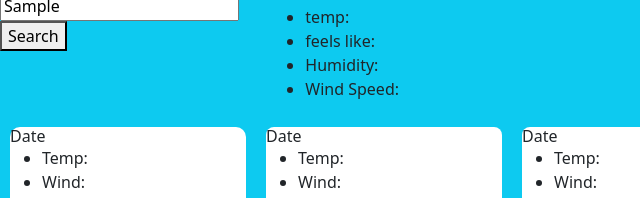
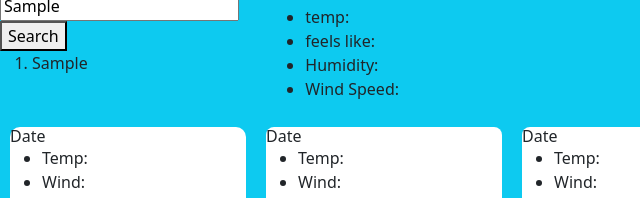
Before and after one commit to Guccierrez/WeatherDash, a plain HTML site: page index.html in a window 1280 px wide. Both pictures are taken after typing "Sample" into the empty fields and a click on the button "Search". Shown: the part 401-599 px from the top of the page, 0-640 px from the left. Drawn offline with nearby package versions, Linux system fonts and the light colour scheme; no server answers.

Commit message:
get the search history to show

```diff
--- a/index.html
+++ b/index.html
@@ -28,7 +28,12 @@
                         <label>Search for a City:</label>
                         <input id="searchInput" type="text"  placeholder="Lewisville">
                         <div>
-                <button type="button" id="searchButton">Search</button>
+                            <button class="searchHistory" type="button" id="searchButton">Search</button>
+                        </div>
+                        <div>
+                        <ol id="showHistory">
+
+                        </ol>
                         </div>
 
                     </div>
--- a/script.js
+++ b/script.js
@@ -1,16 +1,24 @@
 let apiKey = "7fbacaf5493a39dce8d922ade258bf98"
 let searchInput = document.querySelector("#searchInput")
 let button = document.querySelector("#searchButton")
+let storage = JSON.parse(localStorage.getItem("citySearchHistory")) || []
 
-console.log(searchInput)
+
 
 function handleFormSubmit(event) {
     event.preventDefault()
 
     let userInput = searchInput.value.trim()
-    console.log(userInput)
+    //console.log(userInput)
     getWeatherdata(userInput)
+    storage.push(userInput)
+    localStorage.setItem("citySearchHistory",JSON.stringify(storage))
+    let listEl = document.createElement("li")
+    listEl.textContent = userInput
+    let showHistory = document.getElementById("showHistory")
+    showHistory.appendChild(listEl)
 }
+
 button.addEventListener("click", handleFormSubmit)
 function getWeatherdata(userInput) {
 
@@ -101,3 +109,20 @@ function getWeatherdata(userInput) {
 
 
 }
+
+
+
+
+
+// function sendItemsToLocalStorage(){
+    //     let cityHistorys = document.querySelector("searchInput").value
+    //     storage.push(currentstring
+    //         )
+    //     localStorage.setItem("citySearchHistory",JSON.stringify(storage))
+    // }
+    // let showHistory = document.querySelector("#showHistory")
+
+
+
+    // let searchHistory = document.getElementById("#searchHistory")
+    // searchHistory.onClick=sendItemsToLocalStorage
```
Lines whose indentation alone changed are shown as unchanged.
